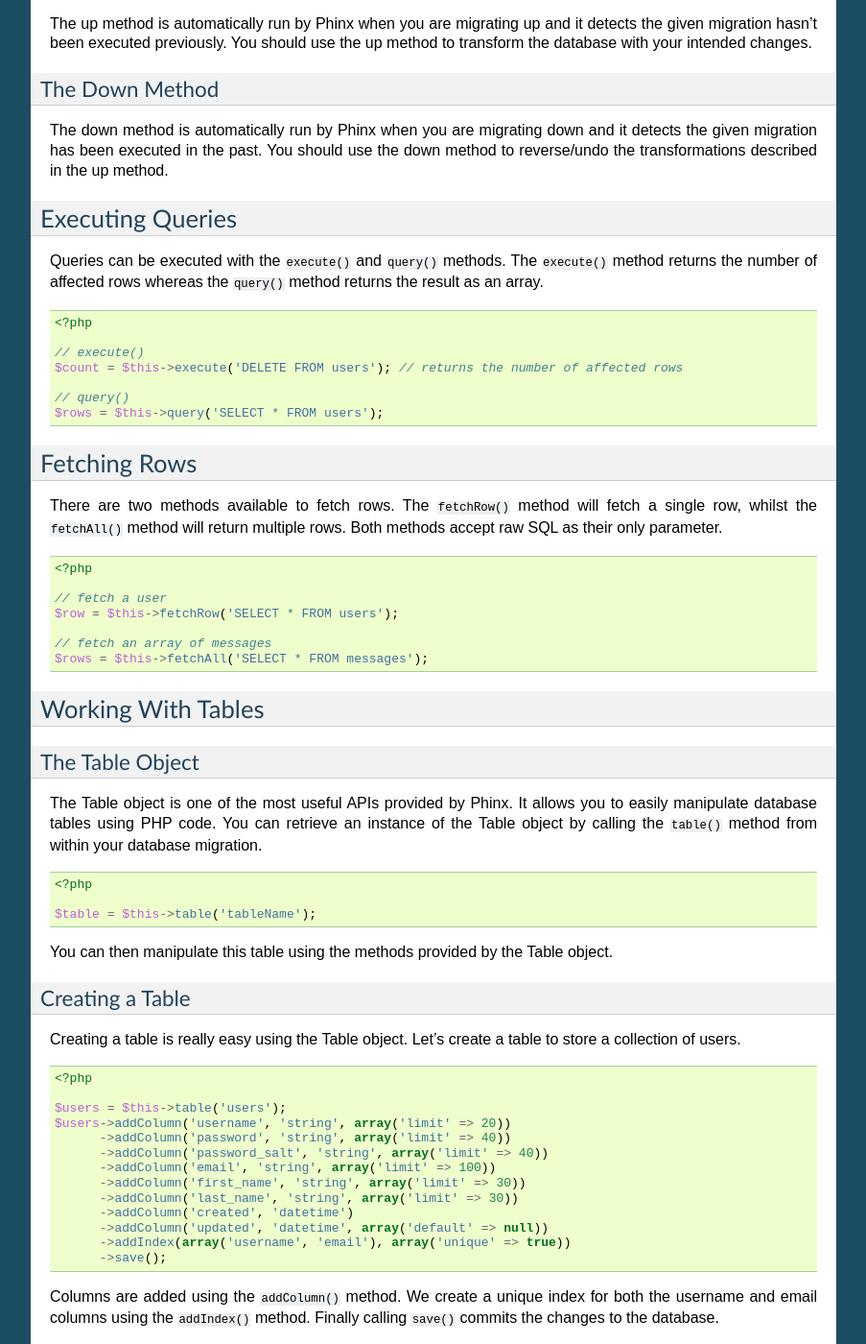
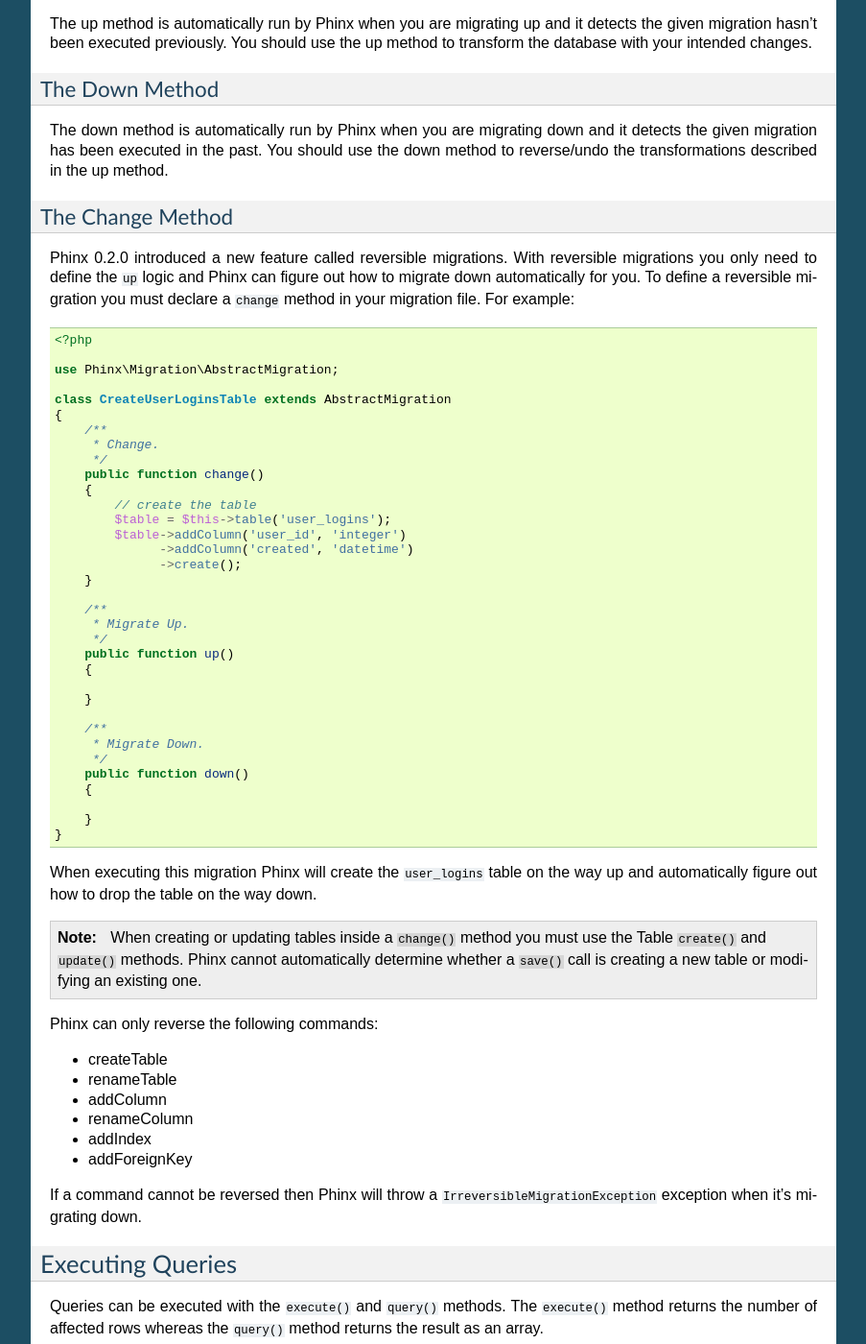
Before and after one commit to cakephp/phinx, a Sphinx documentation site: the page built from docs/migrations.rst, in a window 1280 px wide and 1400 px high, scrolled down 954 px. Shown: the whole window at 96% size, without its empty margins (198-1101 px from the left). Built offline with Sphinx 7.4.7, drawn with Linux system fonts in a browser that asks for light colours; some of the changed text lies outside the part shown.

Commit message:
#3 Adding docs for the reversible migrations

```diff
--- a/docs/migrations.rst
+++ b/docs/migrations.rst
@@ -71,6 +71,74 @@
 it detects the given migration has been executed in the past. You should use
 the down method to reverse/undo the transformations described in the up method.
 
+The Change Method
+~~~~~~~~~~~~~~~~~
+
+Phinx 0.2.0 introduced a new feature called reversible migrations. With
+reversible migrations you only need to define the ``up`` logic and Phinx can
+figure out how to migrate down automatically for you. To define a reversible
+migration you must declare a ``change`` method in your migration file. For
+example:
+
+.. code-block:: php
+
+        <?php
+
+        use Phinx\Migration\AbstractMigration;
+
+        class CreateUserLoginsTable extends AbstractMigration
+        {
+            /**
+             * Change.
+             */
+            public function change()
+            {
+                // create the table
+                $table = $this->table('user_logins');
+                $table->addColumn('user_id', 'integer')
+                      ->addColumn('created', 'datetime')
+                      ->create();
+            }
+
+            /**
+             * Migrate Up.
+             */
+            public function up()
+            {
+
+            }
+
+            /**
+             * Migrate Down.
+             */
+            public function down()
+            {
+
+            }
+        }
+
+When executing this migration Phinx will create the ``user_logins`` table on
+the way up and automatically figure out how to drop the table on the way down.
+
+.. note::
+
+    When creating or updating tables inside a ``change()`` method you must use
+    the Table ``create()`` and ``update()`` methods. Phinx cannot automatically
+    determine whether a ``save()`` call is creating a new table or modifying an
+    existing one.
+
+Phinx can only reverse the following commands:
+
+-  createTable
+-  renameTable
+-  addColumn
+-  renameColumn
+-  addIndex
+-  addForeignKey
+
+If a command cannot be reversed then Phinx will throw a
+``IrreversibleMigrationException`` exception when it's migrating down.
+
 Executing Queries
 -----------------
 
@@ -86,7 +154,7 @@
         $count = $this->execute('DELETE FROM users'); // returns the number of affected rows
 
         // query()
-        $rows = $this->query('SELECT * FROM users');
+        $rows = $this->query('SELECT * FROM users'); // returns the result as an array
 
 Fetching Rows
 -------------
```
